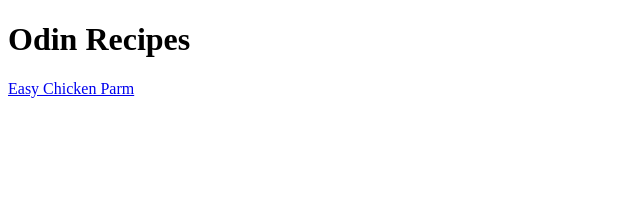
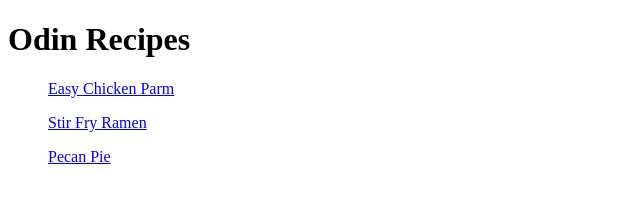
Before and after one commit to alexmhoward3/odin-recipes, a plain HTML site: page index.html in a window 1280 px wide. Shown: the whole page, without its empty margins (0-640 px from the left). Drawn offline with Linux system fonts and the light colour scheme.

Commit message:
Fixed unordered list of recipes on index.html

```diff
--- a/index.html
+++ b/index.html
@@ -8,6 +8,8 @@
 </head>
 <body>
     <h1>Odin Recipes</h1>
-    <a href="recipes/chicken_parm.html">Easy Chicken Parm</a>
+    <ul><a href="recipes/chicken_parm.html">Easy Chicken Parm</a></ul>
+    <ul><a href="recipes/stir-fry-ramen.html">Stir Fry Ramen</a></ul>
+    <ul><a href="recipes/pecan-pie.html">Pecan Pie</a></ul>
 </body>
 </html>
```
